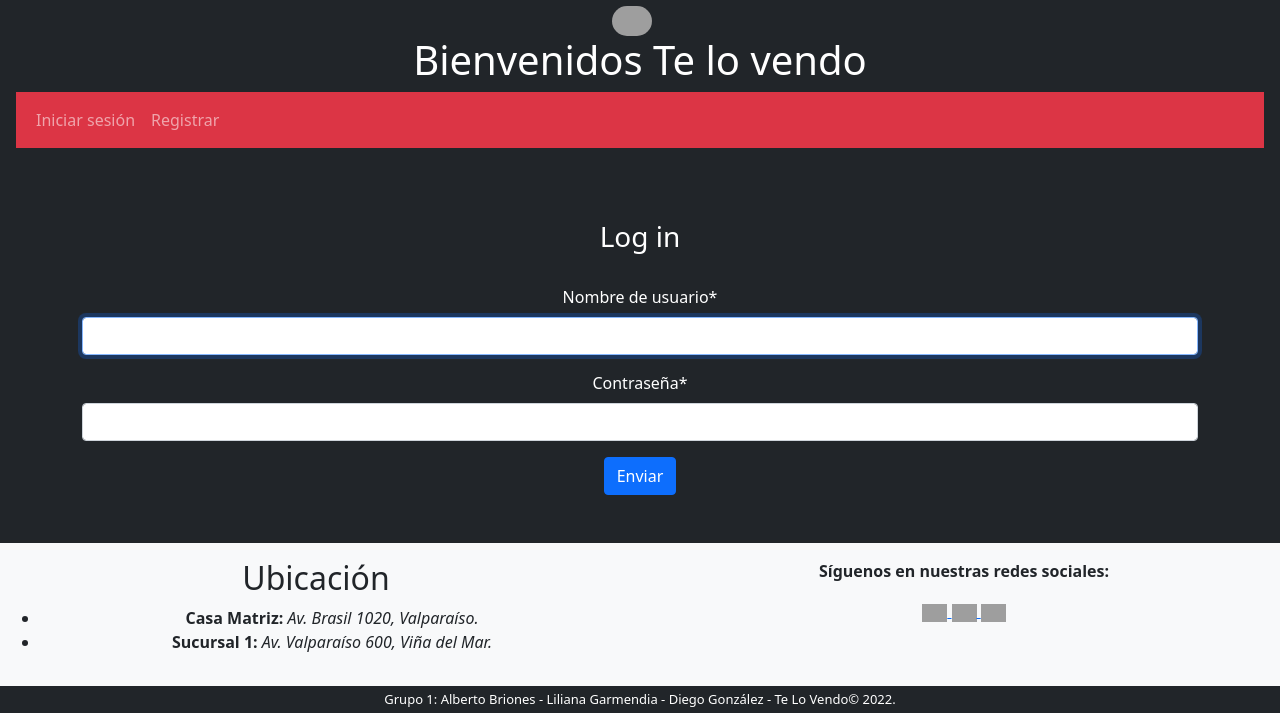
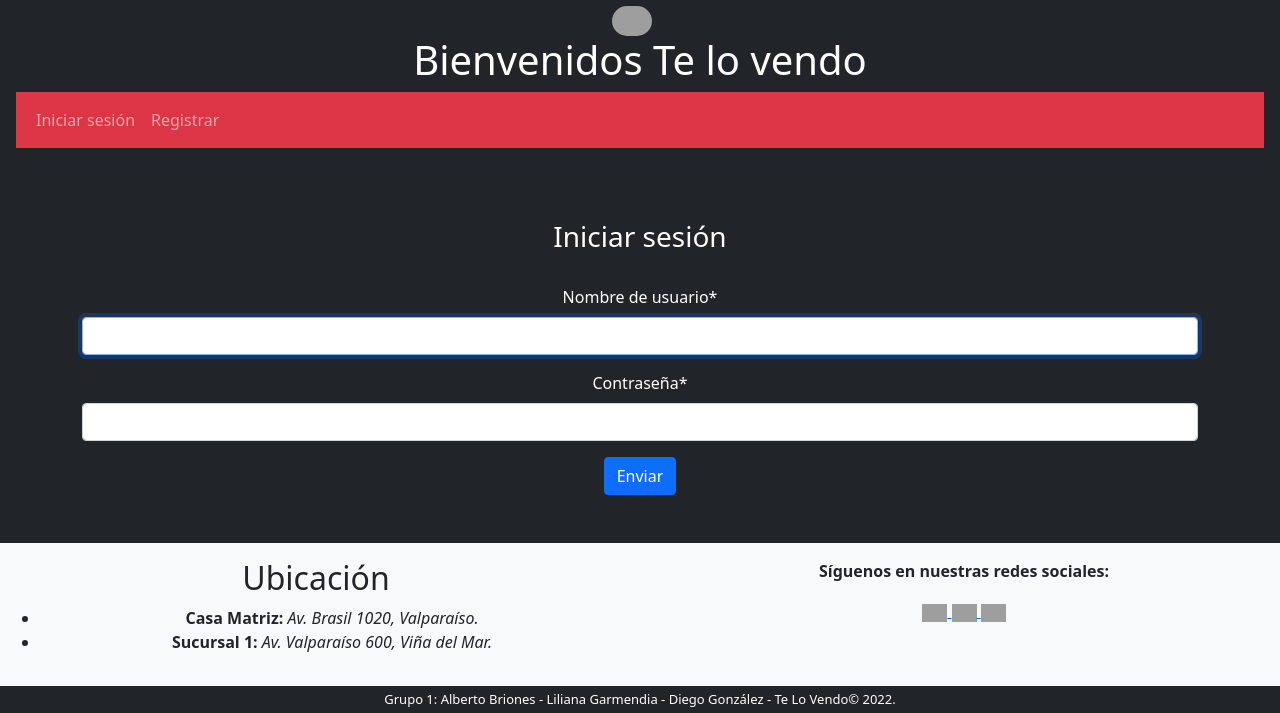
Before and after one commit to LiliGC/AE5_M6_grupal, a Django app: page /login/ in a window 1280 px wide. Shown: the top 713 px of the page. Run offline with Django 4.2, Linux system fonts and the light colour scheme; some libraries are stand-ins or nearby versions; grey boxes are pictures that could not be loaded.

Commit message:
Modifique titulo pagina login

```diff
--- a/tienda/templates/tienda/login.html
+++ b/tienda/templates/tienda/login.html
@@ -1,6 +1,6 @@
 {% extends './index.html' %}
 
-{% block title %}<title>Registro de usuarios</title>{% endblock %}
+{% block title %}<title>Iniciar sesión usuarios</title>{% endblock %}
 
 {% block content%}
 
@@ -8,7 +8,7 @@
 
 <div class="container py-5">
 
-	<h3>Log in</h3>
+	<h3>Iniciar sesión</h3>
     <br>
 	<form method="post">
 
```
